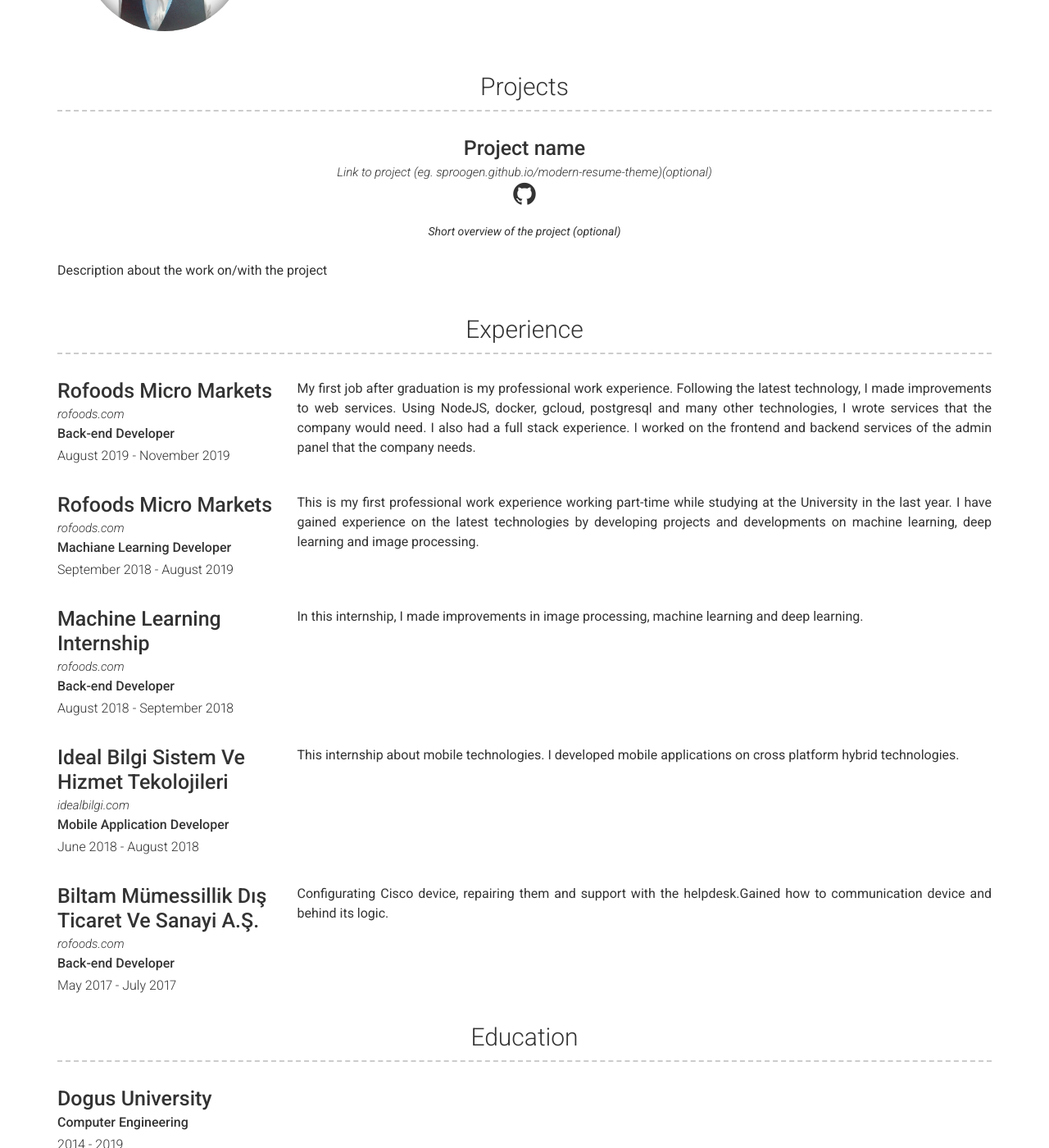
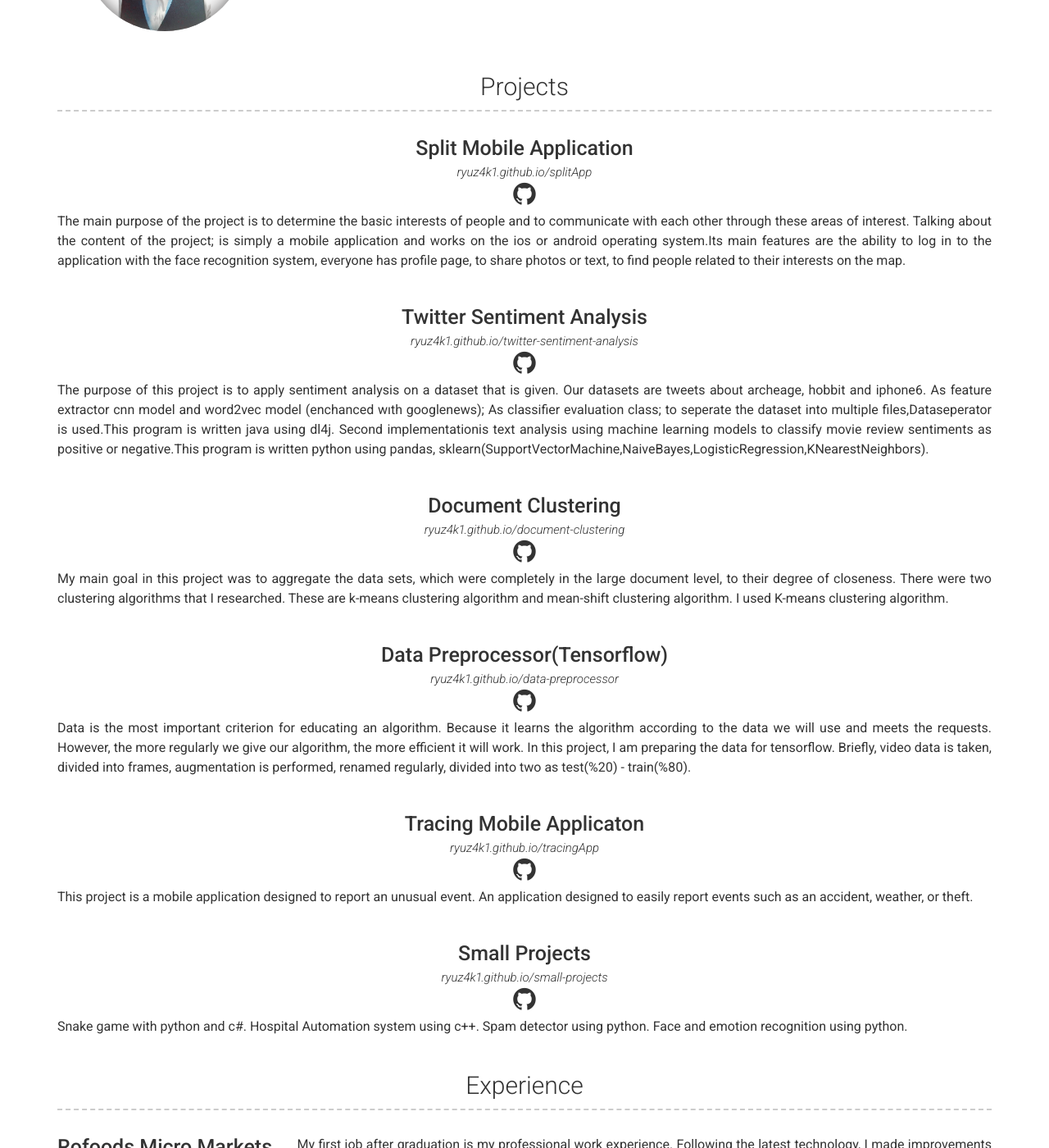
Before and after one commit to ryuz4k1/murat-ozer, a Jekyll site: the page built from index.md, in a window 1280 px wide and 1400 px high, scrolled down 464 px. Shown: the whole window at 82% size. Built offline with Jekyll 4.4.1, drawn with Linux system fonts in a browser that asks for light colours; some of the changed text lies outside the part shown.

Commit message:
projects addedd

```diff
--- a/_data/experience.yml
+++ b/_data/experience.yml
@@ -19,7 +19,7 @@
 - layout: left
   company: Machine Learning Internship
   link: rofoods.com
-  job_title: Back-end Developer
+  job_title: Intern
   dates: August 2018 - September 2018
   description: |
     In this internship, I made improvements in image processing, machine learning and deep learning.
@@ -27,7 +27,7 @@
 - layout: left
   company: Ideal Bilgi Sistem Ve Hizmet Tekolojileri
   link: idealbilgi.com
-  job_title: Mobile Application Developer
+  job_title: Intern
   dates: June 2018 - August 2018
   description: |
     This internship about mobile technologies. I developed mobile applications on cross platform hybrid technologies.
@@ -35,8 +35,8 @@
 
 - layout: left
   company: Biltam Mümessillik Dış Ticaret Ve Sanayi A.Ş.
-  link: rofoods.com
-  job_title: Back-end Developer
+  link: biltam.com.tr
+  job_title: Intern
   dates: May 2017 - July 2017
   description: |
     Configurating Cisco device, repairing them and support with the helpdesk.Gained how to communication device and behind its logic.
--- a/_data/projects.yml
+++ b/_data/projects.yml
@@ -1,9 +1,55 @@
 # Project template
 - layout: top-middle
-  name: Project name
-  link: Link to project (eg. sproogen.github.io/modern-resume-theme)(optional)
-  github: Github page for project (eg. sproogen/modern-resume-theme)(optional)
-  quote: >
-    Short overview of the project (optional)
-  description: | # this will include new lines to allow paragraphs
-    Description about the work on/with the project
+  name: Split Mobile Application
+  link: ryuz4k1.github.io/splitApp
+  github: ryuz4k1/splitApp
+  description: |
+    The main purpose of the project is to determine the basic interests of people and to communicate with each other through these areas of interest. Talking about the content of the project; is simply a mobile application and works on the ios or android operating system.Its main features are the ability to log in to the application with the face recognition system, everyone has profile page, to share photos or text, to find people related to their interests on the map.
+
+
+- layout: top-middle
+  name: Twitter Sentiment Analysis
+  link: ryuz4k1.github.io/twitter-sentiment-analysis
+  github: ryuz4k1/twitter-sentiment-analysis
+  description: |
+    The purpose of this project is to apply sentiment analysis on a dataset that is given. Our datasets are tweets about archeage, hobbit and iphone6. As feature extractor cnn model and word2vec model (enchanced wıth googlenews); As classifier evaluation class; to seperate the dataset into multiple files,Dataseperator is used.This program is written java using dl4j.
+    Second implementationis  text analysis using machine learning models to classify movie review sentiments as positive or negative.This program is written python using pandas, sklearn(SupportVectorMachine,NaiveBayes,LogisticRegression,KNearestNeighbors).
+
+
+
+- layout: top-middle
+  name: Document Clustering
+  link: ryuz4k1.github.io/document-clustering
+  github: ryuz4k1/document-clustering
+  description: |
+    My main goal in this project was to aggregate the data sets, which were completely in the large document level, to their degree of closeness. There were two clustering algorithms that I researched. These are k-means clustering algorithm and mean-shift clustering algorithm. I used K-means clustering algorithm.
+
+
+
+- layout: top-middle
+  name: Data Preprocessor(Tensorflow)
+  link: ryuz4k1.github.io/data-preprocessor
+  github: ryuz4k1/data-preprocessor
+  description: |
+    Data is the most important criterion for educating an algorithm. Because it learns the algorithm according to the data we will use and meets the requests. However, the more regularly we give our algorithm, the more efficient it will work. In this project, I am preparing the data for tensorflow. Briefly, video data is taken, divided into frames, augmentation is performed, renamed regularly, divided into two as test(%20) - train(%80).
+
+
+
+- layout: top-middle
+  name: Tracing Mobile Applicaton
+  link: ryuz4k1.github.io/tracingApp
+  github: ryuz4k1/tracingApp
+  description: |
+    This project is a mobile application designed to report an unusual event. An application designed to easily report events such as an accident, weather, or theft.
+
+
+
+- layout: top-middle
+  name: Small Projects
+  link: ryuz4k1.github.io/small-projects
+  github: ryuz4k1/small-projects
+  description: |
+    Snake game with python and c#.
+    Hospital Automation system using c++.
+    Spam detector using python.
+    Face and emotion recognition using python.
```
